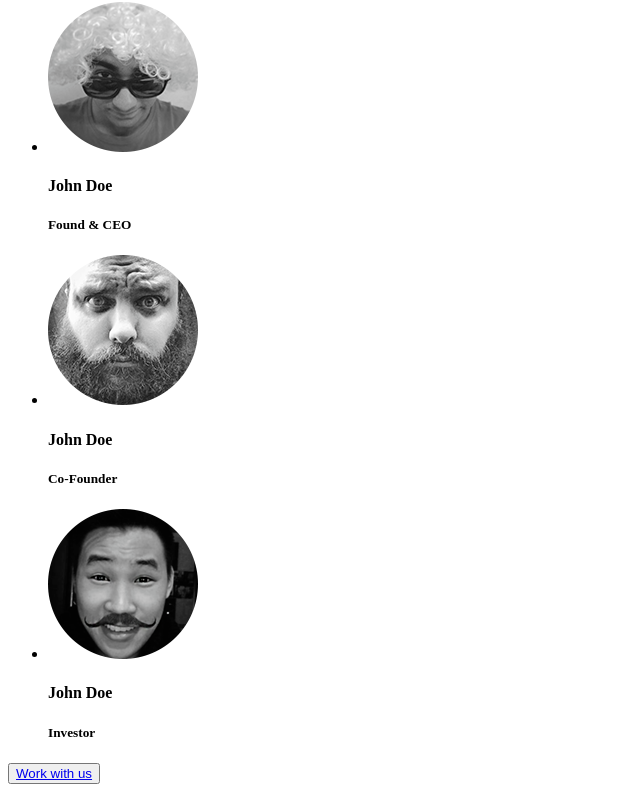
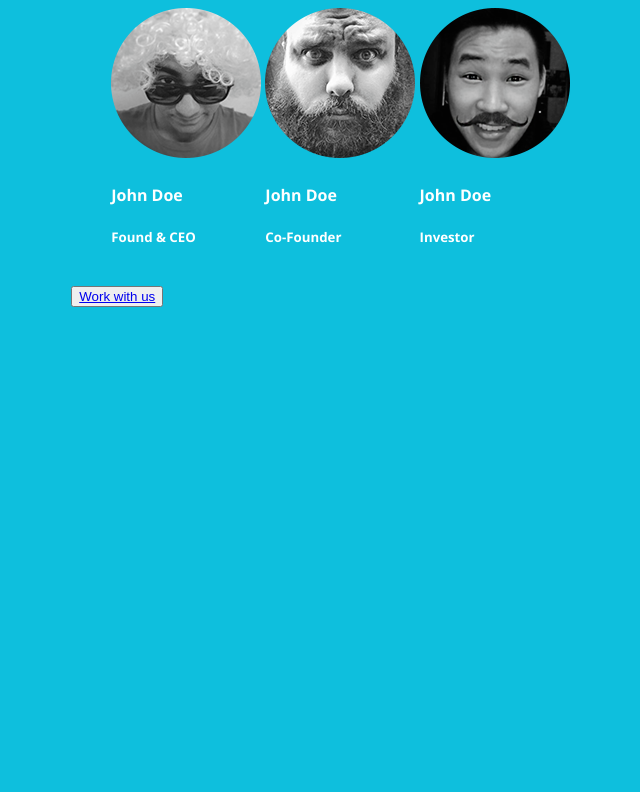
Before and after one commit to ericksonk/Coalmarch-Template, a website: page index.html in a window 1280 px wide. Shown: the part 78-870 px from the top of the page, without its empty margins (0-640 px from the left). After the commit the page ends 800 px from the top, so only its background shows below. Drawn offline with nearby package versions, Linux system fonts and the light colour scheme.

Commit message:
basic styles added- background color, google font

```diff
--- a/SCSS/main.scss
+++ b/SCSS/main.scss
@@ -0,0 +1,22 @@
+body {
+  background: #0EBFDD;
+  font-family: 'Open Sans', sans-serif;
+  color: #FFF;
+
+  .container {
+    margin: 0 auto;
+    width: 90%;
+
+    h1 {
+
+    }
+
+    ul.team {
+      list-style: none;
+
+      li {
+        display: inline-block;
+      }
+    }
+  }
+}
--- a/index.html
+++ b/index.html
@@ -2,9 +2,11 @@
 <html class="no-js" lang="">
   <head>
     <title>K.Erickson Design Template</title>
+    <link href='https://fonts.googleapis.com/css?family=Open+Sans:400,600,400italic,700' rel='stylesheet' type='text/css'>
     <link rel="stylesheet" href="css/main.css">
   </head>
   <body>
+    <main class="container">
       <h1>Team</h1>
       <ul class="team">
         <li class="team-members">
@@ -26,5 +28,6 @@
       <button>
         <a href="#">Work with us</a>
       </button>
+    </main>
   </body>
 </html>
```
Also changed, not shown: CSS/main.css. Lines whose indentation alone changed are shown as unchanged.
